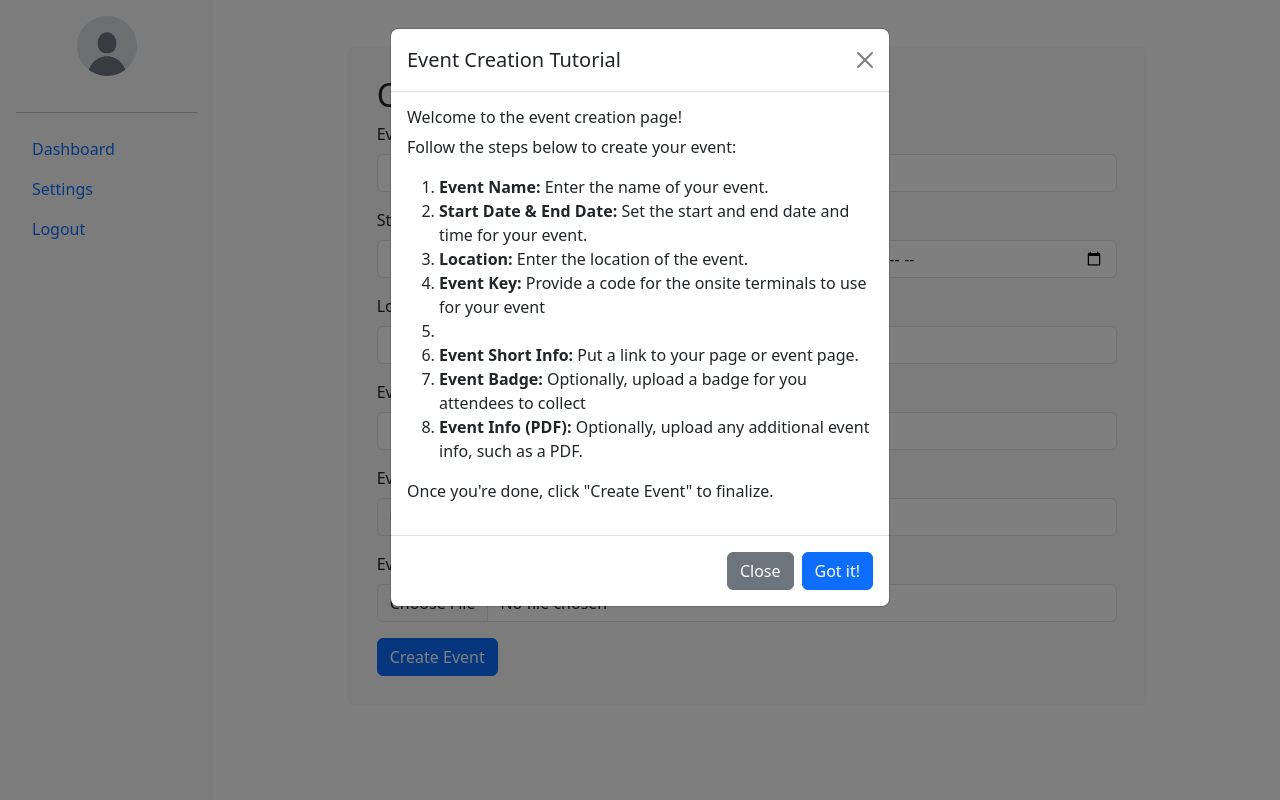
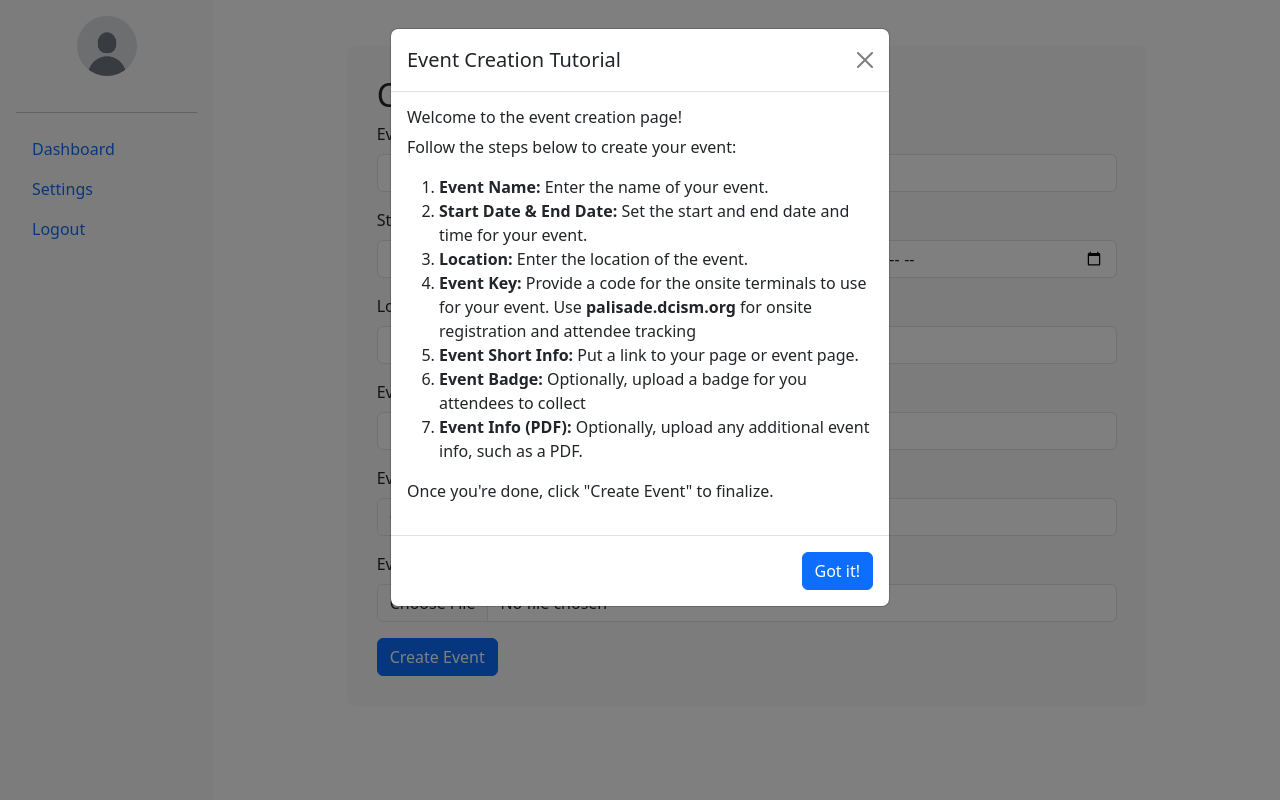
Before and after one commit to p3n74/accountRegistration, a PHP site: page /create-event.php in a window 1280 px wide. Run offline with PHP 8.4, Linux system fonts and the light colour scheme; the visitor is signed in with stand-in values (Sample User, id 1); data that the repository does not hold is empty.

Commit message:
Update create-event.php

```diff
--- a/create-event.php
+++ b/create-event.php
@@ -217,7 +217,7 @@ $conn->close();
             <li><strong>Event Name:</strong> Enter the name of your event.</li>
             <li><strong>Start Date & End Date:</strong> Set the start and end date and time for your event.</li>
             <li><strong>Location:</strong> Enter the location of the event.</li>
-            <li><strong>Event Key:</strong> Provide a code for the onsite terminals to use for your event <li>
+            <li><strong>Event Key:</strong> Provide a code for the onsite terminals to use for your event. Use <strong>palisade.dcism.org</strong> for onsite registration and attendee tracking</li>
             <li><strong>Event Short Info:</strong> Put a link to your page or event page.</li>
             <li><strong>Event Badge:</strong> Optionally, upload a badge for you attendees to collect </li>
             <li><strong>Event Info (PDF):</strong> Optionally, upload any additional event info, such as a PDF.</li>
@@ -225,7 +225,6 @@ $conn->close();
           <p>Once you're done, click "Create Event" to finalize.</p>
         </div>
         <div class="modal-footer">
-          <button type="button" class="btn btn-secondary" data-bs-dismiss="modal">Close</button>
           <button type="button" class="btn btn-primary" data-bs-dismiss="modal">Got it!</button>
         </div>
       </div>
```
